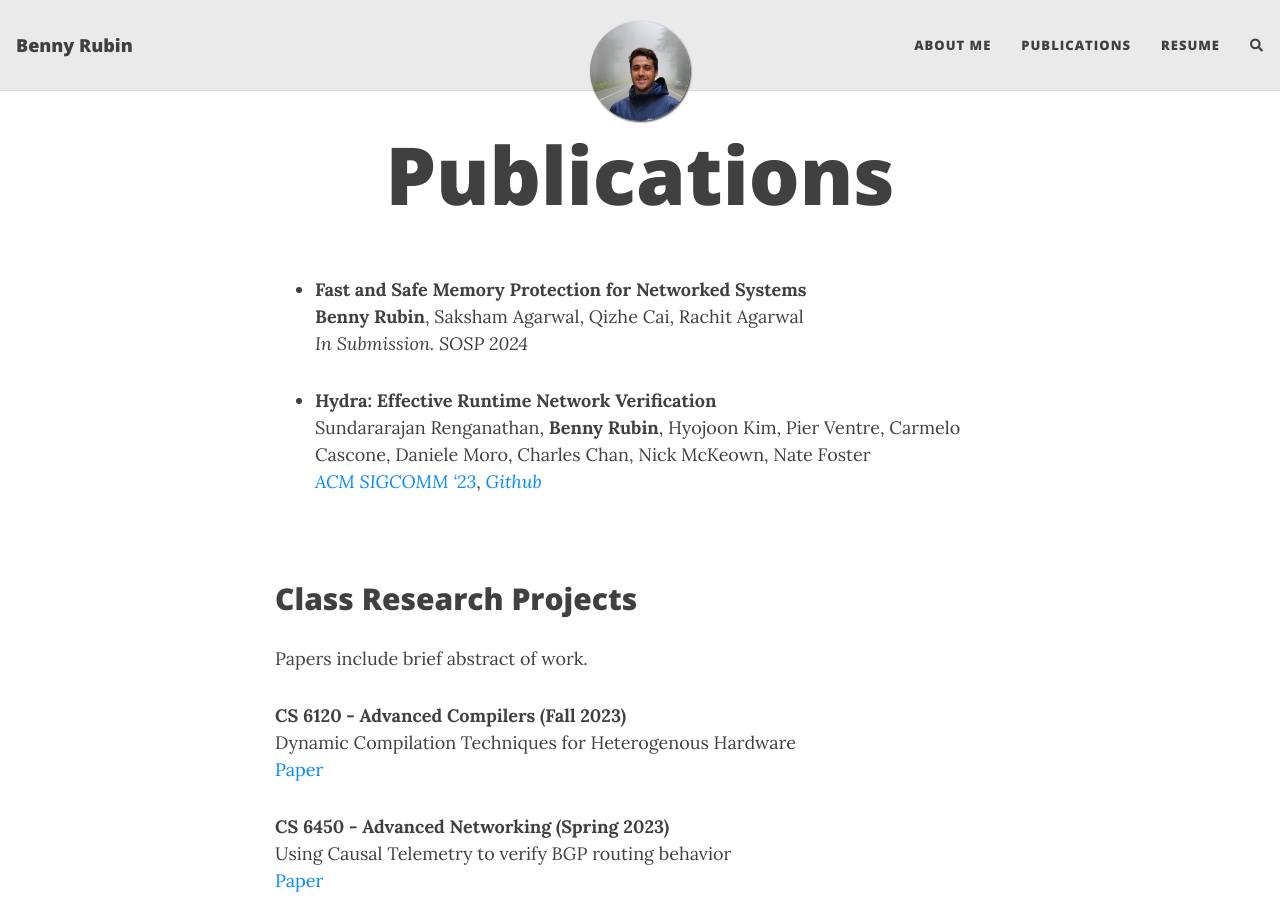
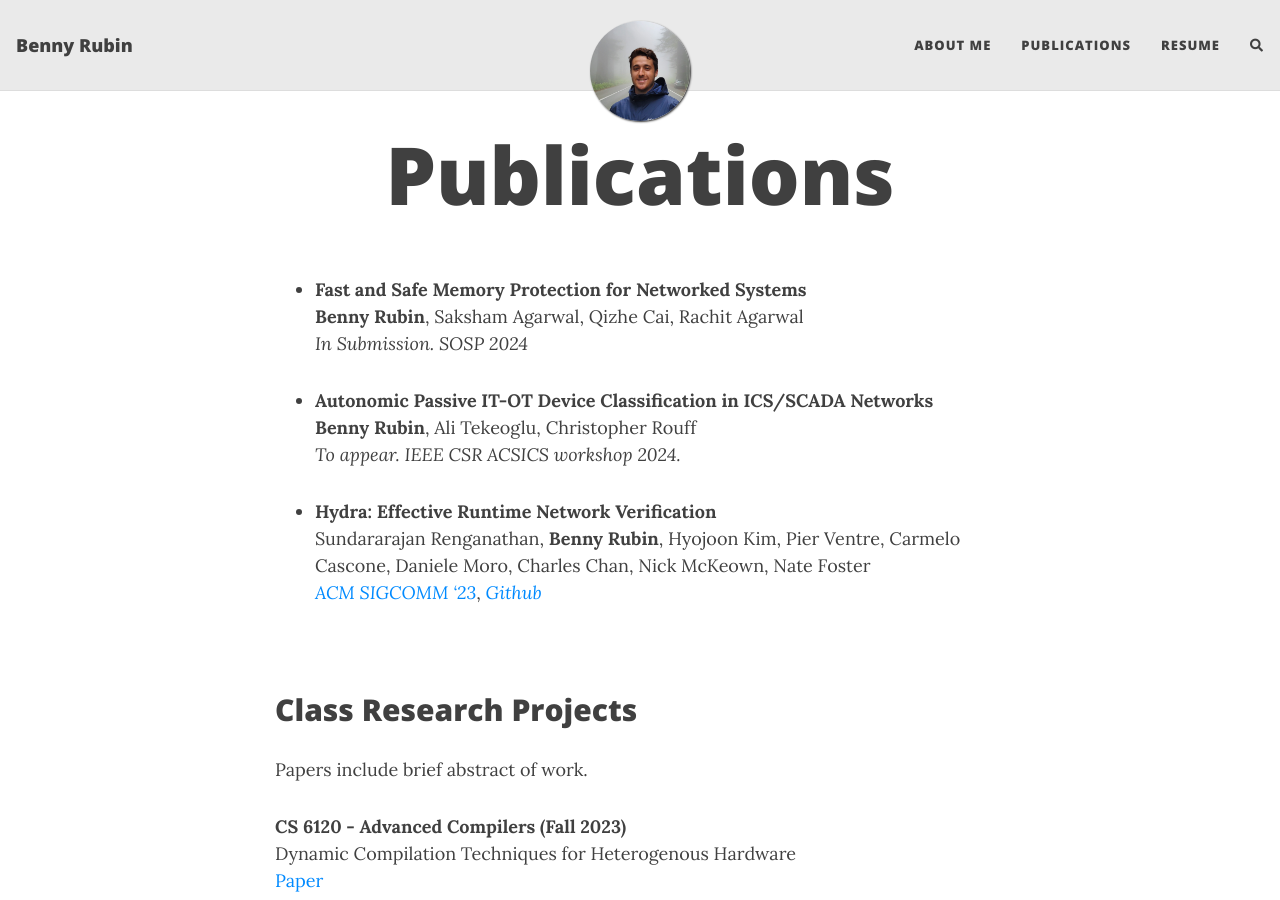
Before and after one commit to bennyrubin/bennyrubin.github.io, a Jekyll site: the page built from publications.md, in a window 1280 px wide and 900 px high. Built offline with Jekyll 4.4.1, drawn with Linux system fonts in a browser that asks for light colours; nearby versions of some CDN libraries; comment, search, counter and statistics services are not loaded.

Commit message:
Added APL workshop paper

```diff
--- a/publications.md
+++ b/publications.md
@@ -6,6 +6,10 @@ title: Publications
 - **Fast and Safe Memory Protection for Networked Systems**
   **Benny Rubin**, Saksham Agarwal, Qizhe Cai, Rachit Agarwal<br>
   *In Submission. SOSP 2024*
+
+- **Autonomic Passive IT-OT Device Classification in ICS/SCADA Networks**
+  **Benny Rubin**, Ali Tekeoglu, Christopher Rouff<br>
+  *To appear. IEEE CSR ACSICS workshop 2024.*
 
 - **Hydra: Effective Runtime Network Verification**
   Sundararajan Renganathan, **Benny Rubin**, Hyojoon Kim, Pier Ventre, Carmelo Cascone, Daniele Moro, Charles Chan, Nick McKeown, Nate Foster<br>
```
